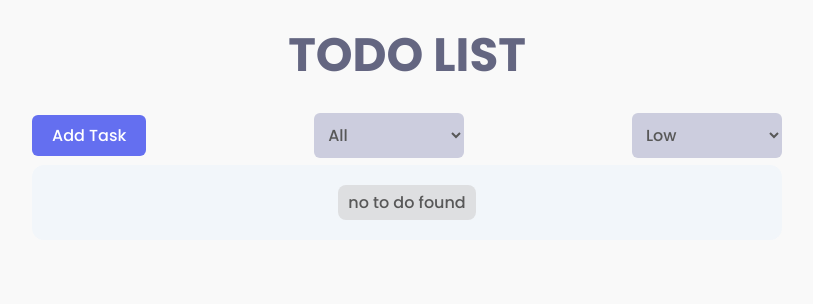
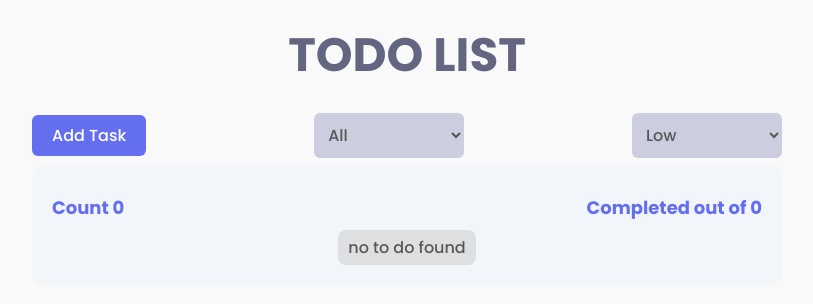
Before and after one commit to kaziahosunhabibripon/todolist-task, a React (Vite) app: page / in a window 1280 px wide. Shown: the top 304 px of the page, without its empty margins (233-1046 px from the left). Built offline with nearby package versions, Linux system fonts and the light colour scheme.

Commit message:
get   all todos length

```diff
--- a/src/components/TaskList/Task.jsx
+++ b/src/components/TaskList/Task.jsx
@@ -15,6 +15,7 @@ const Task = () => {
     if (filterStatus === "all") {
       return true;
     }
+
     return item.status === filterStatus;
   });
 
@@ -48,6 +49,10 @@ const Task = () => {
       initial="hidden"
       className={styles.content__wrapper}
     >
+      <div className={styles.count__title}>
+        <h1>Count {todoList.length}</h1>
+        <h1>Completed out of {todoList.length}</h1>
+      </div>
       <AnimatePresence>
         {filteredTodoList && filteredTodoList.length > 0 ? (
           filteredTodoList.map((todo, id) => {
--- a/src/components/Title/TaskTitle.jsx
+++ b/src/components/Title/TaskTitle.jsx
@@ -36,6 +36,7 @@ const TaskTitle = () => {
           Add Task
         </button>
         {/* status section */}
+
         <select
           id="status"
           value={filterStatus}
--- a/src/styles/modules/app.module.css
+++ b/src/styles/modules/app.module.css
@@ -22,6 +22,14 @@
   }
 }
 
+.count__title {
+  display: flex;
+  justify-content: space-between;
+  color: var(--primaryPurple);
+  font-size: 0.9em;
+  margin: 1em auto;
+}
+
 .emptyText {
   font-size: 1.6rem;
   font-weight: 500;
--- a/src/styles/modules/app.module.scss
+++ b/src/styles/modules/app.module.scss
@@ -18,6 +18,13 @@
     padding: 1.5rem;
   }
 }
+.count__title {
+  display: flex;
+  justify-content: space-between;
+  color: var(--primaryPurple);
+  font-size: 0.9em;
+  margin: 1em auto;
+}
 .emptyText {
   // display: inline-block;
   font-size: 1.6rem;
```
Also changed, not shown: 1 other file (tests, documents, lock files or other folders).
